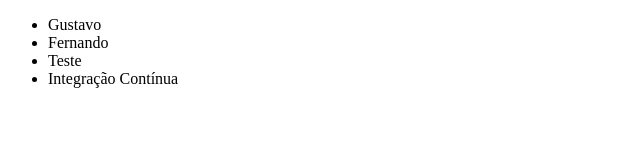
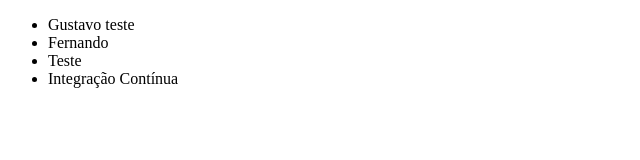
Before and after one commit to FernandoPortodEv/alura-git, a plain HTML site: page index.html in a window 1280 px wide. Shown: the full height of the page, 0-640 px from the left. Drawn offline with Linux system fonts and the light colour scheme.

Commit message:
Adicionado teste na lista Gustavo

```diff
--- a/index.html
+++ b/index.html
@@ -6,7 +6,7 @@
 </head>
 <body>
     <ul>
-        <li>Gustavo</li>
+        <li>Gustavo teste</li>
         <li>Fernando</li>
         <li>Teste</li>
         <li>Integração Contínua</li>
```
